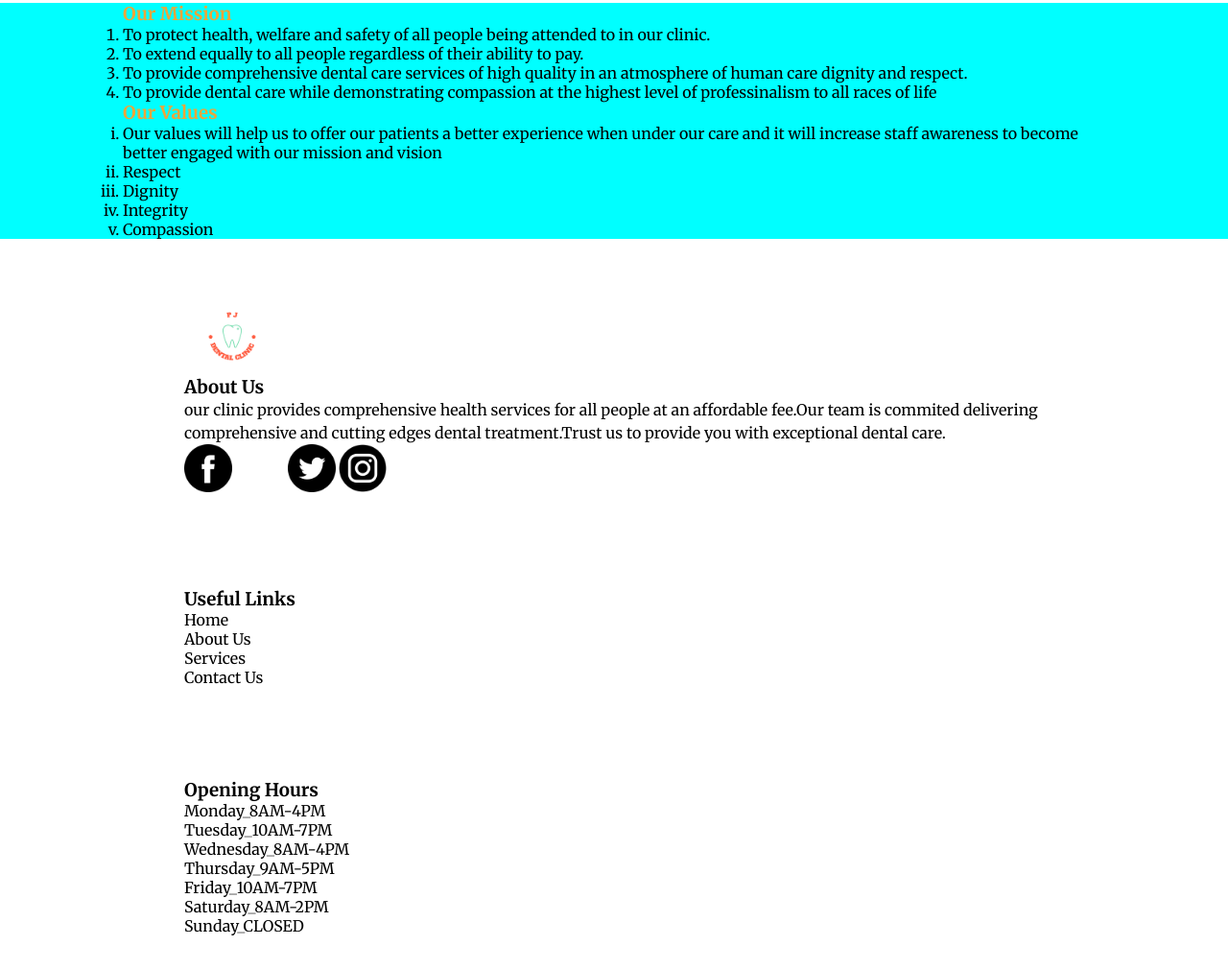
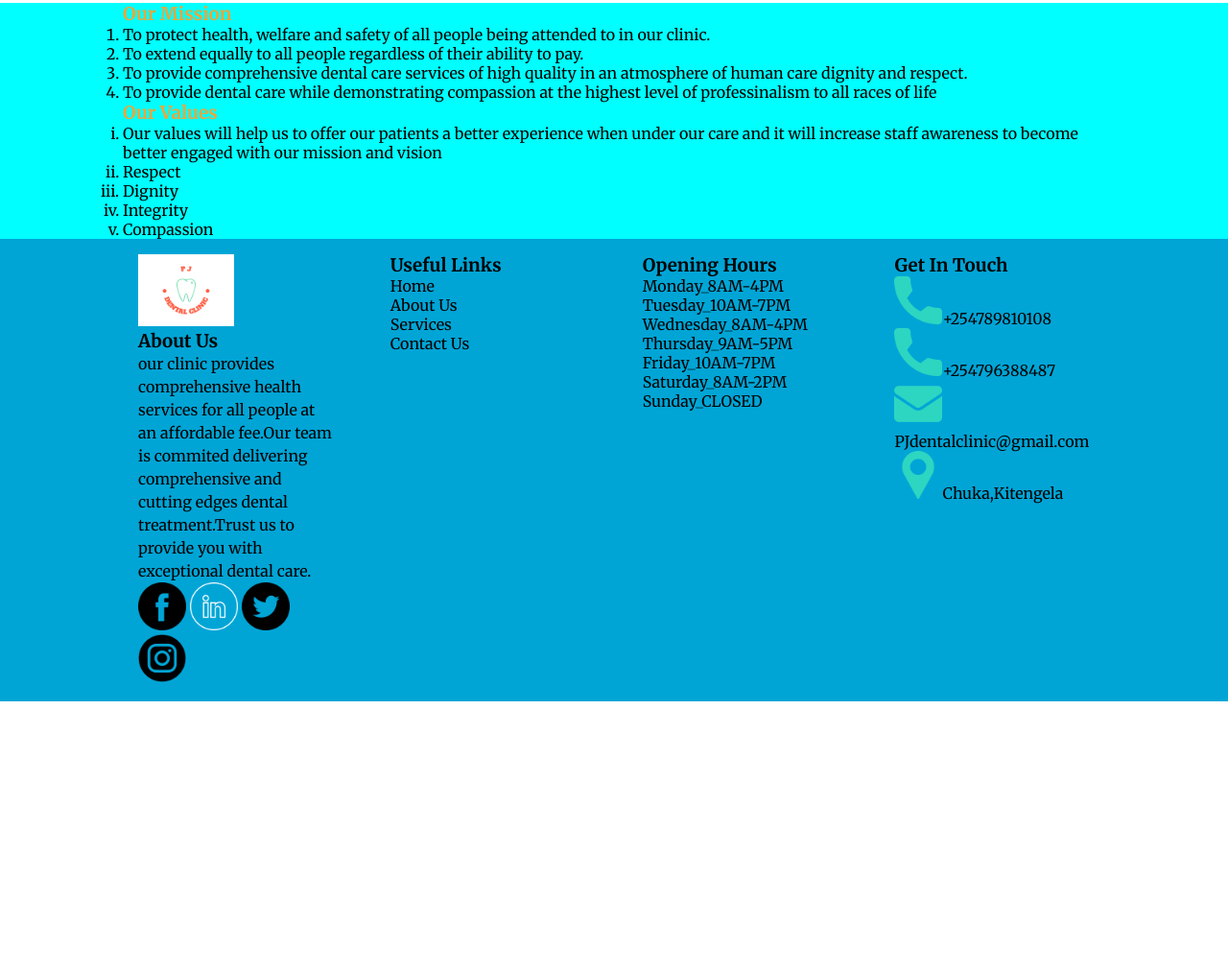
Before and after one commit to JoyceMideva/dental, a plain HTML site: page index.html in a window 1280 px wide. Shown: the part 1348-2358 px from the top of the page at 96% size. After the commit the page ends 2079 px from the top, so only its background shows below. Drawn offline with Linux system fonts and the light colour scheme.

Commit message:
styled the footer section

```diff
--- a/css/pages/home/_footer.scss
+++ b/css/pages/home/_footer.scss
@@ -1,12 +1,20 @@
 @use "../../utilities/mixins" as *;
 @use "../../utilities/variables" as *;
 .footer{
-    width: 100%;
+    // width: 100%;
+    background-color: $light-blue;
+
+    &__section{
+        width: 23%;
+        padding: 1em;
+        color:$black;
+
+
+    }
+    h3{
+        color: $black;
+    }
     &__container{
-        @include flex(space-between, center);
-    }
-    &__section{
-        margin: 2em;
-        padding: 2em;
+        @include flex(space-between,center);
     }
 }
--- a/css/pages/home/_testimonials.scss
+++ b/css/pages/home/_testimonials.scss
@@ -25,7 +25,7 @@ padding: 2em;
 
   &__stats {
     width: 24%;
-    border: 2px solid darkgray;
+    border: 2px solid $dark-grayish;
     border-radius: 5px;
     gap: 2em;
     background-color: $lightgray;
--- a/index.html
+++ b/index.html
@@ -157,10 +157,10 @@
     <footer>
         <section class="footer">
             <div class="container">
-                <div class="footer-container">
+                <div class="footer__container">
         <div class="footer__section">
-            <div>
            <div><img  width="100" src="images/logopj.png" alt="logo"/></div>
+           <div>
             <h3>About Us</h3>
             <p>our clinic provides comprehensive health services for all people at an affordable fee.Our team is commited delivering comprehensive and cutting edges dental treatment.Trust us to provide you with exceptional dental care. </p>
         </div>
```
Also changed, not shown: pages/services.html (+1 -0 lines), css/styles.css.
